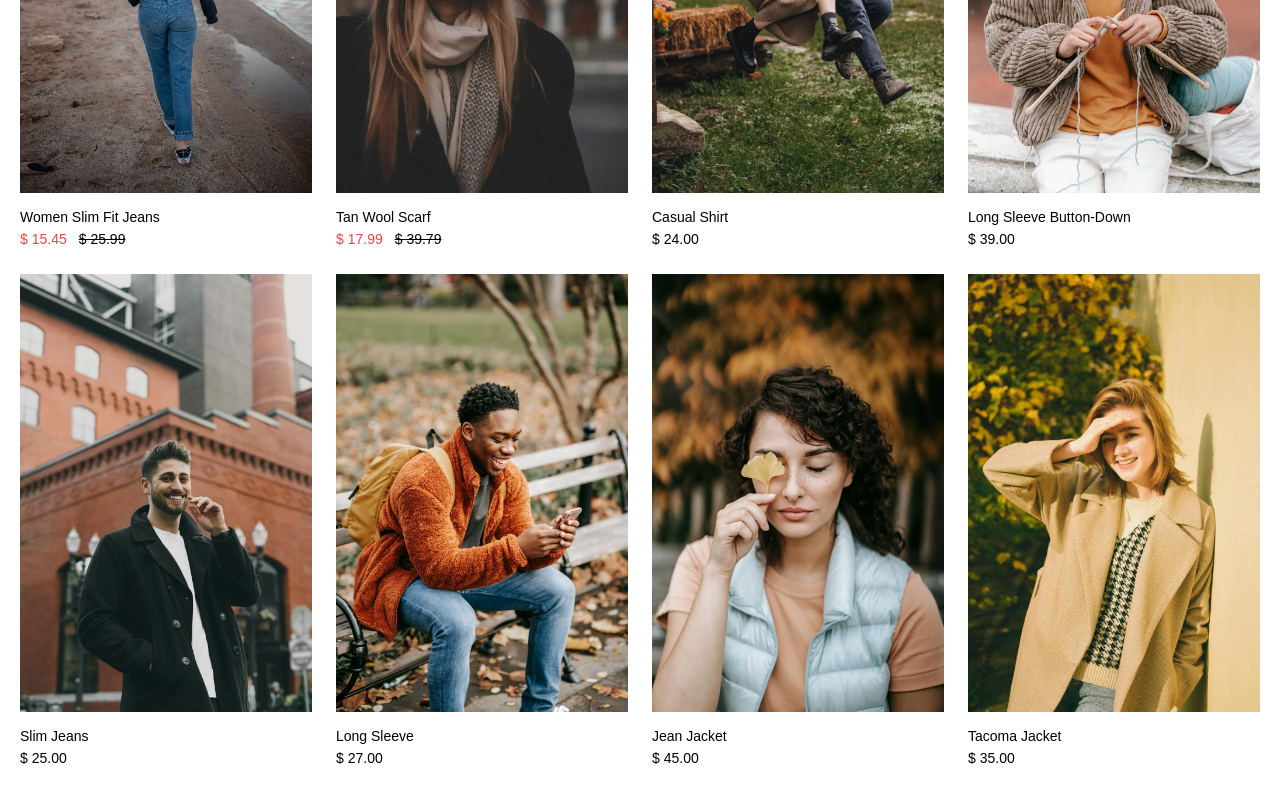
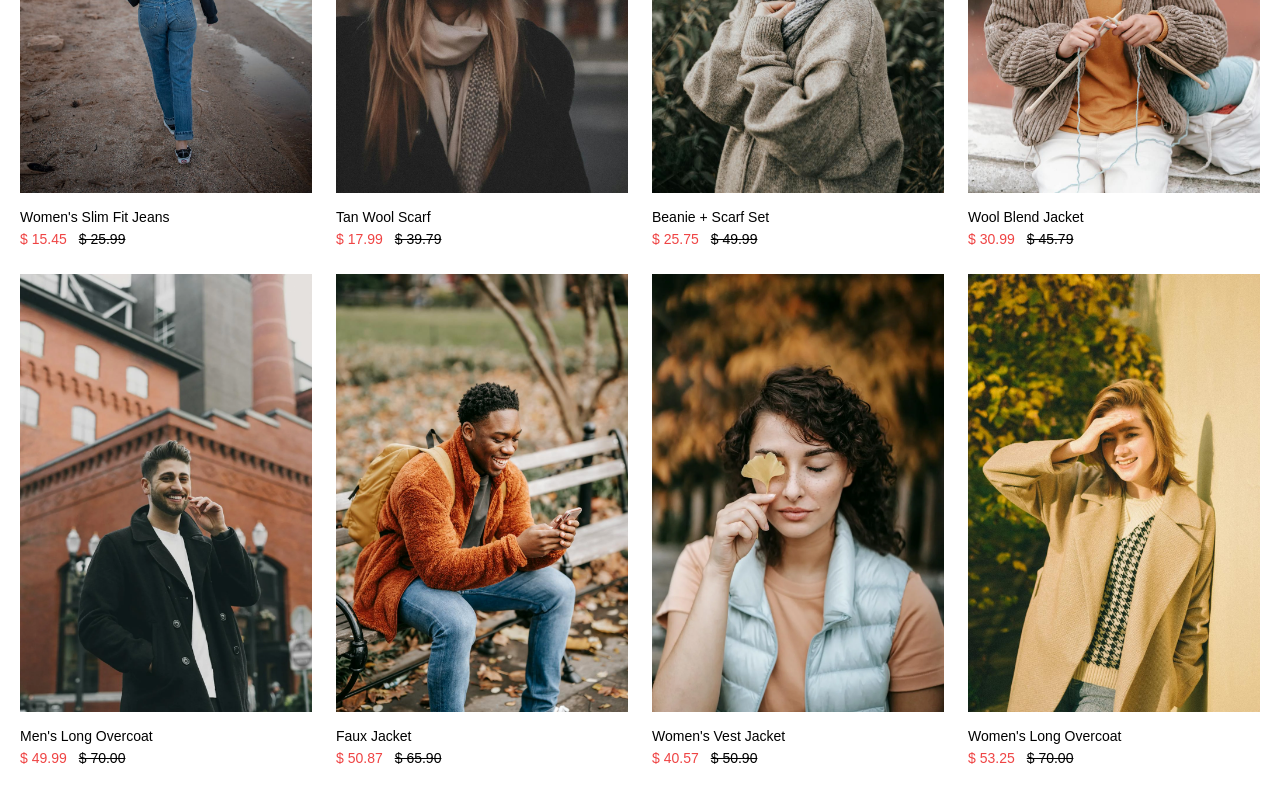
Before and after one commit to marcuswinbush/my, a Next.js app: page /pages/Sale in a window 1280 px wide. Shown: the part 410-1210 px from the top of the page. Built offline with nearby package versions, Linux system fonts and the light colour scheme.

Commit message:
Adding finishing touches

```diff
--- a/app/pages/Sale/page.tsx
+++ b/app/pages/Sale/page.tsx
@@ -40,7 +40,7 @@ return(
     <div className="card-id">
         <img className="cursor-pointer" src="/Images/fall1.jpeg"></img>
     <div className="py-3">
-        <p className='text-sm  cursor-pointer hover:underline inline'> Women Slim Fit Jeans</p>
+        <p className='text-sm  cursor-pointer hover:underline inline'> Women&apos;s Slim Fit Jeans</p>
         <div className='flex gap-3'>
         <p className='text-sm text-red-500 '>$ 15.45</p>
         <p className='text-sm line-through'>$ 25.99</p>
@@ -69,11 +69,15 @@ return(
     </div>
 
     <div className="card-id">
-        <img className="cursor-pointer" src='/Images/fall3.jpeg'></img>
+        <img className="cursor-pointer" src='/Images/fall9.jpeg'></img>
 
     <div className="py-3">
-        <p className='text-sm  cursor-pointer hover:underline inline'>Casual Shirt</p>
-        <p className='text-sm'>$ 24.00</p>
+        <p className='text-sm  cursor-pointer hover:underline inline'>Beanie + Scarf Set</p>
+        <div className='flex gap-3'>
+        <p className='text-sm text-red-500 '>$ 25.75</p>
+        <p className='text-sm line-through'>$ 49.99</p>
+        </div>
+
 
     </div>
     </div>
@@ -82,8 +86,11 @@ return(
         <img className="cursor-pointer" src='/Images/fall4.jpeg'></img>
 
         <div className="py-3">
-            <p className='text-sm  cursor-pointer hover:underline inline'>Long Sleeve Button-Down</p>
-            <p className='text-sm'>$ 39.00</p>
+            <p className='text-sm  cursor-pointer hover:underline inline'> Wool Blend Jacket</p>
+            <div className='flex gap-3'>
+        <p className='text-sm text-red-500 '>$ 30.99</p>
+        <p className='text-sm line-through'>$ 45.79</p>
+        </div>
 
         </div>
 
@@ -93,8 +100,11 @@ return(
          <img className="cursor-pointer" src='/Images/fall5.webp'></img>
 
         <div className="py-3">
-            <p className='text-sm  cursor-pointer hover:underline inline'>Slim Jeans</p>
-            <p className='text-sm'>$ 25.00</p>
+            <p className='text-sm  cursor-pointer hover:underline inline'>Men&apos;s Long Overcoat</p>
+            <div className='flex gap-3'>
+            <p className='text-sm text-red-500 '>$ 49.99</p>
+            <p className='text-sm line-through'>$ 70.00</p>
+        </div>
 
         </div>
 
@@ -104,31 +114,39 @@ return(
         <img className="-w-auto cursor-pointer" src='/Images/fall6.jpeg'></img>
 
         <div className="py-3">
-            <p className='text-sm  cursor-pointer hover:underline inline'>Long Sleeve</p>
-            <p className='text-sm'>$ 27.00</p>
+            <p className='text-sm  cursor-pointer hover:underline inline'>Faux Jacket</p>
+            <div className='flex gap-3'>
+            <p className='text-sm text-red-500 '>$ 50.87</p>
+            <p className='text-sm line-through'>$ 65.90</p>
+        </div>
 
         </div>
 
     </div>
 
     <div className='card-id'>
-        <img className="w-auto" src='/Images/fall7.webp'></img>
+        <img className="w-auto cursor-pointer" src='/Images/fall7.webp'></img>
 
         <div className="py-3">
-            <p className='text-sm  cursor-pointer hover:underline inline'>Jean Jacket</p>
-            <p className='text-sm'>$ 45.00</p>
+            <p className='text-sm  cursor-pointer hover:underline inline'> Women&apos;s Vest Jacket</p>
+            <div className='flex gap-3'>
+            <p className='text-sm text-red-500 '>$ 40.57</p>
+            <p className='text-sm line-through'>$ 50.90</p>
+        </div>
 
         </div>
 
     </div>
 
     <div className='card-id'>
-        <img className="" src='/Images/fall8.jpeg'></img>
+        <img className="w-auto cursor-pointer" src='/Images/fall8.jpeg'></img>
 
         <div className="py-3">
-            <p className='text-sm  cursor-pointer hover:underline inline'>Tacoma Jacket</p>
-            <p className='text-sm'>$ 35.00</p>
-
+            <p className='text-sm  cursor-pointer hover:underline inline'>Women&apos;s Long Overcoat</p>
+            <div className='flex gap-3'>
+            <p className='text-sm text-red-500 '>$ 53.25</p>
+            <p className='text-sm line-through'>$ 70.00</p>
+        </div>
         </div>
 
     </div>
```
Also changed, not shown: public/Images/fall9.jpeg (added).
